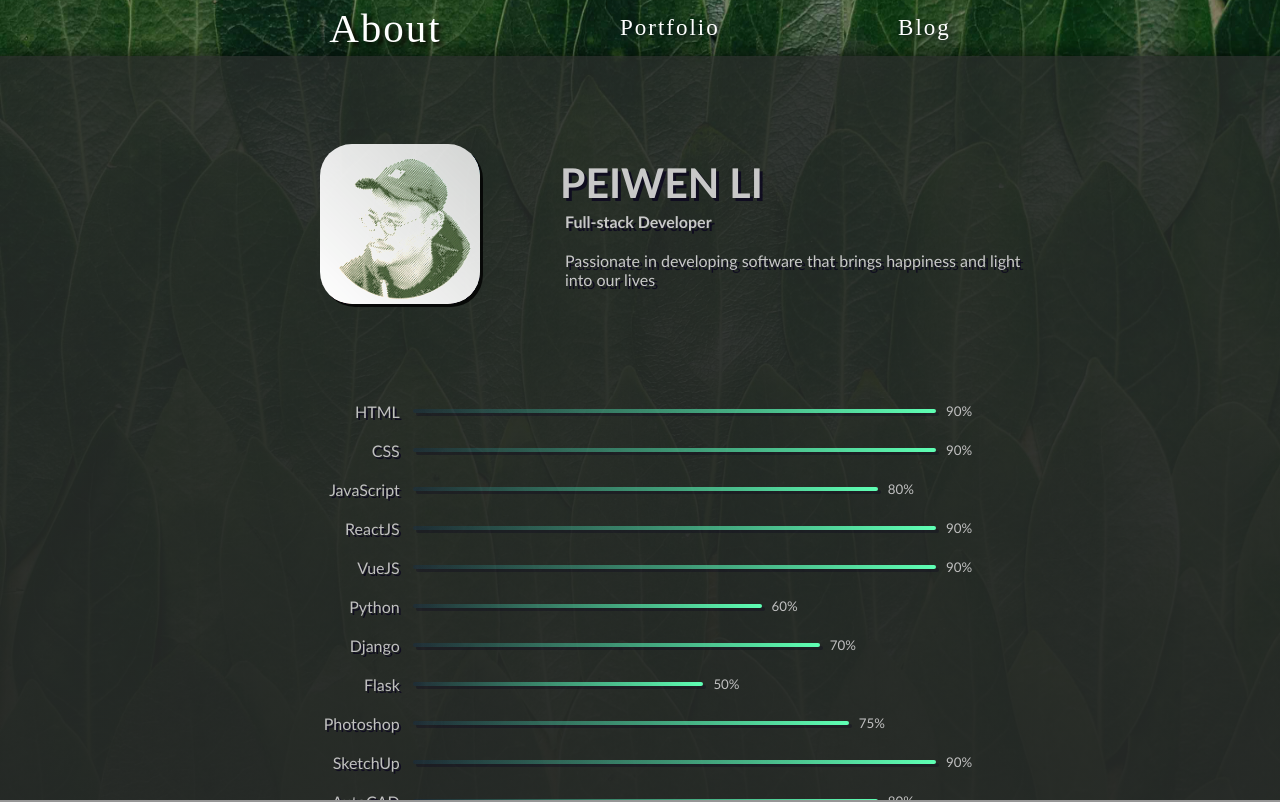
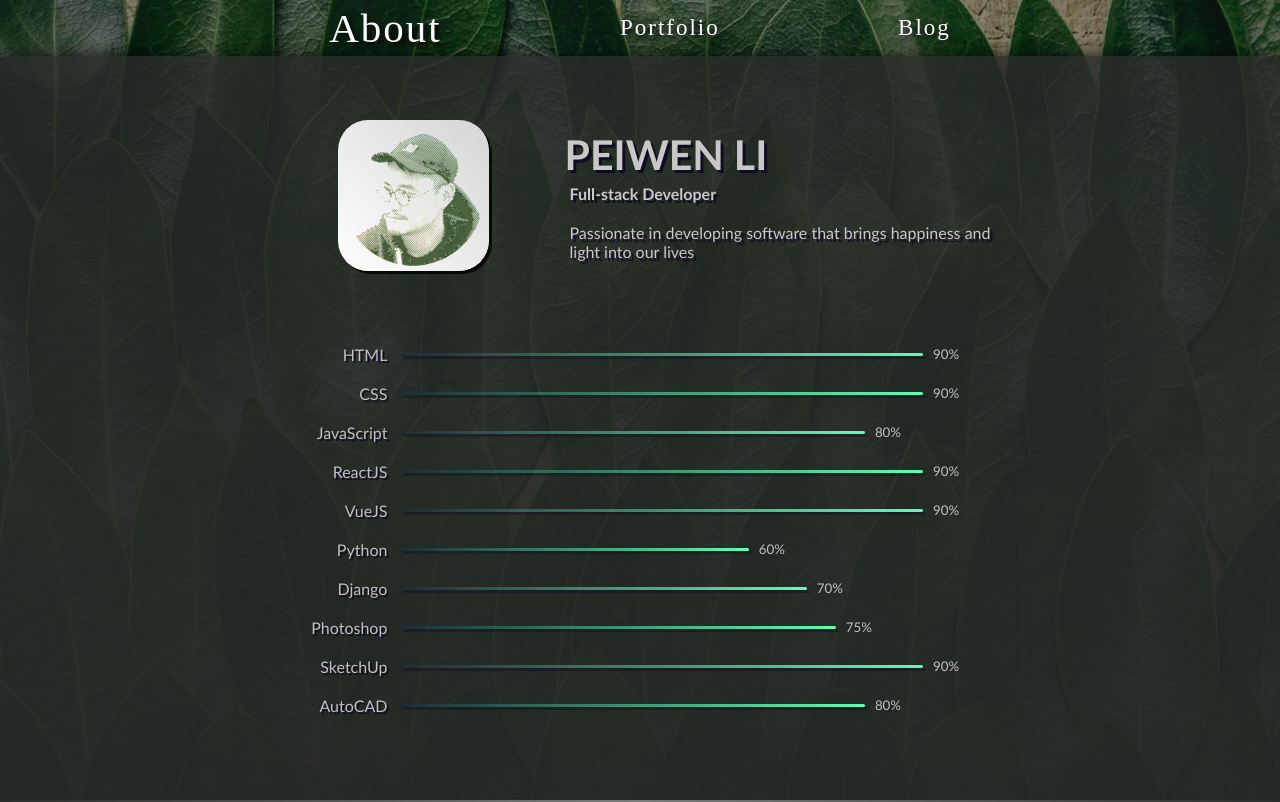
Before and after one commit to LD8/next-donlee, a Next.js app: page /about in a window 1280 px wide. Shown: the top 802 px of the page. Built offline with nearby package versions, Linux system fonts and the light colour scheme; a web font is replaced by a local one.

Commit message:
feat: about page transition and style done

```diff
--- a/components/AboutPage/AnimateImage.js
+++ /dev/null
@@ -1,39 +0,0 @@
-import React from 'react'
-import styled from 'styled-components'
-import { useSpring, animated } from 'react-spring'
-
-export default function AnimateImage({ imageSource, altText }) {
-  const dangleProps = useSpring({
-    transform: 'rotateZ(0deg)',
-    from: { transform: 'rotateZ(30deg)' },
-    config: { mass: 3, tension: 150, friction: 15 },
-  })
-
-  return (
-    <ImgContainer id='ImgContainer'>
-      <animated.img src={imageSource} alt={altText} style={dangleProps} />
-    </ImgContainer>
-  )
-}
-
-const ImgContainer = styled.div`
-  display: flex;
-  justify-content: center;
-  width: 40%;
-  @media only screen and (max-width: 800px) {
-    width: 100%;
-  }
-  img {
-    width: 50%;
-    height: 50%;
-    max-width: 200px;
-    border-radius: 20%;
-    box-shadow: 3px 3px 0 rgba(10, 5, 30, 0.8);
-    background-image: linear-gradient(
-      45deg,
-      rgba(230, 210, 200, 1),
-      rgba(200, 220, 220, 0.8)
-    );
-    filter: contrast(1.9);
-  }
-`
--- a/components/AboutPage/Skill.js
+++ b/components/AboutPage/Skill.js
@@ -1,4 +1,3 @@
-import React from 'react'
 import styled from 'styled-components'
 import { useSpring, animated, config } from 'react-spring'
 
--- a/components/AboutPage/index.js
+++ b/components/AboutPage/index.js
@@ -1,19 +1,19 @@
 import Head from 'next/head'
-import React from 'react'
 import styled from 'styled-components'
 import { SKILLS } from '../consts'
-import AnimateImage from './AnimateImage'
 import Skill from './Skill'
 
 export const AboutPage = () => {
   return (
-    <>
+    <SMyInfo id='SMyInfo'>
       <Head>
         <title>About Peiwen Li</title>
       </Head>
-      <SMyInfo id='SMyInfo'>
+
       <section className='info-section'>
-          <AnimateImage imageSource='/portrait.png' altText='my portrait' />
+        <div className='my-portrait'>
+          <img src='/portrait.png' alt='my portrait' />
+        </div>
         <div className='my-info'>
           <h2>Peiwen Li</h2>
           <h4>Full-stack Developer</h4>
@@ -37,39 +37,41 @@
         </ul>
       </section>
     </SMyInfo>
-    </>
   )
-}
-
-export async function getStaticProps(context) {
-  const res = await fetch(`https://.../data`)
-  const data = await res.json()
-
-  if (!data) {
-    return {
-      notFound: true,
-    }
-  }
-
-  return {
-    props: {}, // will be passed to the page component as props
-  }
 }
 
 const SMyInfo = styled.div`
   width: 100%;
   max-width: 800px;
-  min-height: 900px;
-  display: flex;
-  flex-wrap: wrap;
+  min-height: 700px;
   .info-section {
     width: 100%;
-    margin: 5vh auto;
+    margin: 4rem auto;
     display: flex;
     flex-wrap: wrap;
     align-items: center;
     justify-content: center;
-    /* img is styled in AnimateImage.js */
+    .my-portrait {
+      display: flex;
+      justify-content: center;
+      width: 40%;
+      @media only screen and (max-width: 800px) {
+        width: 100%;
+      }
+      img {
+        width: 50%;
+        height: 50%;
+        max-width: 200px;
+        border-radius: 20%;
+        box-shadow: 3px 3px 0 rgba(10, 5, 30, 0.8);
+        background-image: linear-gradient(
+          45deg,
+          rgba(230, 210, 200, 1),
+          rgba(200, 220, 220, 0.8)
+        );
+        filter: contrast(1.9);
+      }
+    }
     .my-info {
       width: 60%;
       text-align: left;
@@ -92,18 +94,18 @@
         width: calc(100vw - 8px);
         text-align: center;
         h2 {
-          margin: 4vh 0 5px 0;
+          margin: 20px 0 5px 0;
         }
         h4,
         p {
-          margin: 0 10px 2vh;
+          margin: 0 10px 10px;
         }
       }
     }
   }
   .skill-section {
-    width: 100%;
-    margin: 0 20px 5vh 10px;
+    width: 90%;
+    margin: 0 20px 40px 20px;
     ul {
       width: 100%;
       max-width: 680px;
--- a/components/Layout/Footer.js
+++ /dev/null
@@ -1,89 +0,0 @@
-import React from 'react'
-import styled from 'styled-components'
-import Icon from './Icon'
-
-const icons = [
-  {
-    name: 'Email',
-    imageSource: '/svg/At.svg',
-    altText: 'Email address: Mail to Peiwen Li at don_lee@me.com',
-    href: 'mailto: don_lee@me.com',
-  },
-  {
-    name: 'CV',
-    imageSource: '/svg/CV.svg',
-    altText: 'CV/Resumé of Peiwen Li, click to view',
-    href: '/cv',
-  },
-  {
-    name: 'Github',
-    imageSource: '/svg/Github.svg',
-    altText: 'Github account of Peiwen Li',
-    href: 'https://github.com/LD8',
-  },
-]
-
-export default function Footer() {
-  return (
-    <SFooter id='SFooter'>
-      {icons.map((i, index) => (
-        <Icon
-          key={index}
-          name={i.name}
-          imageSource={i.imageSource}
-          altText={i.altText}
-          index={index}
-          href={i.href}
-        />
-      ))}
-    </SFooter>
-  )
-}
-
-const SFooter = styled.footer`
-  position: sticky;
-  top: 100%;
-  width: 100%;
-  height: 15vh;
-  min-height: 170px;
-  max-height: 250px;
-  display: flex;
-  justify-content: center;
-  align-items: center;
-  /* background-color:rgb(220, 225, 200); */
-  background-image: linear-gradient(
-    90deg,
-    rgb(40, 46, 41),
-    rgba(140, 143, 141, 0.8),
-    rgb(40, 46, 41)
-  );
-  .icon {
-    display: flex;
-    flex-direction: column;
-    justify-content: center;
-    align-items: center;
-    a {
-      margin: 0 calc(1vw + 20px);
-      padding: 0;
-
-      img {
-        height: 40px;
-        @media only screen and (max-width: 800px) {
-          height: 35px;
-        }
-      }
-    }
-    p {
-      /* font-family: "Lobster", cursive; */
-      margin-top: 10px;
-      font-size: small;
-      a {
-        color: rgb(220, 220, 220);
-        text-decoration: none;
-        :hover {
-          text-decoration: underline;
-        }
-      }
-    }
-  }
-`
--- a/components/Layout/Icon.js
+++ b/components/Layout/Icon.js
@@ -1,5 +1,6 @@
-import React, { useState } from 'react'
-import { useSpring, animated } from 'react-spring'
+import { useState } from 'react'
+import { animated, useSpring } from 'react-spring'
+import styled from 'styled-components'
 
 export default function Icon({ name, imageSource, altText, index, href }) {
   const [isHovered, setIsHovered] = useState(false)
@@ -18,7 +19,7 @@
   })
 
   return (
-    <div className='icon'>
+    <SIcon id={`SIcon_${name}`}>
       <animated.div
         onMouseEnter={() => setIsHovered(true)}
         onMouseLeave={() => setIsHovered(false)}
@@ -43,6 +44,35 @@
           {name}
         </a>
       </p>
-    </div>
+    </SIcon>
   )
 }
+
+const SIcon = styled.div`
+  display: flex;
+  flex-direction: column;
+  justify-content: center;
+  align-items: center;
+  a {
+    margin: 0 calc(1vw + 20px);
+    padding: 0;
+
+    img {
+      height: 40px;
+      @media only screen and (max-width: 800px) {
+        height: 35px;
+      }
+    }
+  }
+  p {
+    margin-top: 10px;
+    font-size: small;
+    a {
+      color: rgb(220, 220, 220);
+      text-decoration: none;
+      :hover {
+        text-decoration: underline;
+      }
+    }
+  }
+`
--- a/components/Layout/Main.js
+++ b/components/Layout/Main.js
@@ -1,62 +1,59 @@
-import React from 'react'
-import { animated, useTransition } from 'react-spring'
 import styled from 'styled-components'
-import Footer from './Footer'
+import { FOOTER_ICONS } from '../consts'
+import Icon from './Icon'
 
 export default function Main({ children }) {
+  const footerContent = FOOTER_ICONS.map((i, index) => (
+    <Icon
+      key={index}
+      name={i.name}
+      imageSource={i.imageSource}
+      altText={i.altText}
+      index={index}
+      href={i.href}
+    />
+  ))
+
   return (
-    <SMain id='main'>
-      <SPageContainer id='SPageContainer'>
-        <div className='scroll-page'>
-          {children}
-          <Footer />
-        </div>
-      </SPageContainer>
-    </SMain>
+    <SMainWrapper id='SMainWrapper'>
+      <main>{children}</main>
+      <footer>{footerContent}</footer>
+    </SMainWrapper>
   )
 }
 
-const SMain = styled(animated.main)`
-  position: relative;
-  height: 100%;
+const SMainWrapper = styled.div`
   width: 100%;
+  min-height: 950px;
   z-index: 5;
-`
-
-const SPageContainer = styled.div`
-  position: absolute;
-  height: 93vh;
-  width: 100vw;
-  top: 7vh;
-  display: flex;
-  flex-direction: column;
-  align-items: center;
   border-radius: 5px 5px 0 0;
   box-shadow: 0 0 20px var(--bg-shadow-color);
-  will-change: transform opacity;
-  .scroll-page {
-    width: 100%;
-    height: 100%;
+  color: silver;
+  background-image: linear-gradient(
+    180deg,
+    rgba(40, 43, 41, 0.8),
+    rgba(40, 43, 41, 0.9)
+  );
+
+  > main {
     display: flex;
     flex-direction: column;
-    align-items: center; /* DO NOT USE 'justify-content: center', or it won't scroll */
-    overflow-y: scroll;
-    overflow-x: hidden;
-    -webkit-overflow-scrolling: touch; /* keep scrolling after finger leaves the screen */
-    /* dark background, light font */
-    color: silver;
-    /* background-color: rgb(40, 43, 41); */
+    align-items: center;
+  }
+
+  > footer {
+    position: sticky;
+    top: 100%;
+    width: 100%;
+    height: 160px;
+    display: flex;
+    justify-content: center;
+    align-items: center;
     background-image: linear-gradient(
-      180deg,
-      rgba(40, 43, 41, 0.8),
-      rgba(40, 43, 41, 0.9)
+      90deg,
+      rgb(40, 46, 41),
+      rgba(140, 143, 141, 0.8),
+      rgb(40, 46, 41)
     );
-    ::-webkit-scrollbar {
-      width: 4px;
-    }
-    ::-webkit-scrollbar-thumb {
-      background-color: rgba(80, 100, 80, 0.3);
-      border-radius: 3px;
-    }
   }
 `
--- a/components/Layout/Nav.js
+++ b/components/Layout/Nav.js
@@ -34,14 +34,12 @@
   max-width: 1000px;
   height: 7vh;
   top: ${(props) => (props.top ? '40vh' : '0')};
-  display: flex;
-  justify-content: center;
-  align-items: center;
   z-index: 10;
   transition: all 0.5s ease;
   ul {
     width: 80%;
-    height: 7vh;
+    height: 100%;
+    margin: 0 auto;
     display: flex;
     justify-content: space-around;
     align-items: center;
--- a/components/Layout/Quote.js
+++ b/components/Layout/Quote.js
@@ -1,7 +1,6 @@
-import React from 'react'
 import styled from 'styled-components'
 
-export default function Quote({ show }) {
+export default function Quote({ show = false }) {
   return (
     <SQuote show={show}>
       <p>
--- a/components/Layout/index.js
+++ b/components/Layout/index.js
@@ -1,5 +1,4 @@
 import { useRouter } from 'next/router'
-import React from 'react'
 import styled from 'styled-components'
 import Main from './Main'
 import Nav from './Nav'
@@ -11,41 +10,39 @@
   const isLanding = pathname === '/'
 
   return (
-    <>
+    <SContainer id='SContainer' isLanding={isLanding}>
       <Head>
         <title>Peiwen Li</title>
       </Head>
-      <SContainer id='SContainer'>
-        <SBGDimmer id='SBGDimmer' lighten={isLanding} />
-        <Nav />
-        {!isLanding && <Main>{children}</Main>}
-        <Quote show={isLanding} />
-      </SContainer>
-    </>
+      <SBGDimmer id='SBGDimmer' lighten={isLanding} />
+      <Nav />
+      {!isLanding && <Main>{children}</Main>}
+      <Quote show={isLanding} />
+    </SContainer>
   )
 }
 
 const SContainer = styled.div`
-  position: relative;
-  height: 100vh;
-  width: 100vw;
+  padding-top: ${({ isLanding }) => (isLanding ? '' : '7vh')};
+  min-width: 100%;
+  min-height: 100vh;
   display: flex;
   flex-direction: column;
   align-items: center;
-  overflow: hidden;
+  /* overflow: auto; */
 
   background-color: var(--bg-color);
   background-image: url('/bg.jpg');
-  background-repeat: no-repeat;
+  background-repeat: repeat-y;
   background-size: cover;
-  background-position: center;
+  background-position: top;
 `
 
 const SBGDimmer = styled.div`
-  position: absolute;
+  position: fixed;
   top: 0;
-  height: 100vh;
-  width: 100vw;
+  height: 100%;
+  width: 100%;
   transition: all 0.3s ease;
   background-color: ${({ lighten }) => (lighten ? '' : 'rgba(0, 0, 0, 0.4)')};
   background-image: linear-gradient(
--- a/components/PageNotFound/index.js
+++ b/components/PageNotFound/index.js
@@ -1,5 +1,4 @@
 import Head from 'next/head'
-import React from 'react'
 import styled from 'styled-components'
 
 export const PageNotFound = () => {
--- a/components/consts.js
+++ b/components/consts.js
@@ -2,6 +2,27 @@
   { name: 'About', path: '/about' },
   { name: 'Portfolio', path: '/portfolio' },
   { name: 'Blog', path: '/blog' },
+]
+
+export const FOOTER_ICONS = [
+  {
+    name: 'Email',
+    imageSource: '/svg/At.svg',
+    altText: 'Email address: Mail to Peiwen Li at don_lee@me.com',
+    href: 'mailto: don_lee@me.com',
+  },
+  {
+    name: 'CV',
+    imageSource: '/svg/CV.svg',
+    altText: 'CV/Resumé of Peiwen Li, click to view',
+    href: '/cv',
+  },
+  {
+    name: 'Github',
+    imageSource: '/svg/Github.svg',
+    altText: 'Github account of Peiwen Li',
+    href: 'https://github.com/LD8',
+  },
 ]
 
 export const SKILLS = [
@@ -12,7 +33,7 @@
   { skill: 'VueJS', percentage: 90 },
   { skill: 'Python', percentage: 60 },
   { skill: 'Django', percentage: 70 },
-  { skill: 'Flask', percentage: 50 },
+  // { skill: 'Flask', percentage: 50 },
   { skill: 'Photoshop', percentage: 75 },
   { skill: 'SketchUp', percentage: 90 },
   { skill: 'AutoCAD', percentage: 80 },
--- a/pages/_app.js
+++ b/pages/_app.js
@@ -1,27 +1,39 @@
 // import App from 'next/app'
-// import { useRouter } from 'next/router'
-import React from 'react'
-import { animated, useTransition } from 'react-spring'
+import { animated, useTransition, config } from 'react-spring'
 import { Layout } from '../components'
 import '../styles/global.css'
 
-export default function MyApp({ Component, pageProps }) {
+export default function MyApp({ Component, pageProps, router }) {
+  // console.log(router.pathname)
   const transitions = useTransition([Component], (c) => c, {
     from: {
       opacity: 0,
-      position: 'relative',
-      top: 0,
+      position: 'absolute',
       transform: 'translate3d(100%,0,0)',
     },
-    enter: { opacity: 1, transform: 'translate3d(0%,0,0)' },
-    leave: { opacity: 0, transform: 'translate3d(-50%,0,0)' },
+    enter: {
+      opacity: 1,
+      position: 'absolute',
+      transform: 'translate3d(0%,0,0)',
+    },
+    leave: {
+      opacity: 0,
+      position: 'absolute',
+      transform: 'translate3d(-100%,0,0)',
+    },
+    config: { ...config.gentle },
+    // delay: () => (router.pathname === '/' ? 2000 : 0),
   })
-  const aniMain = transitions.map(({ item: Component, props, key }) => (
-    <animated.div key={key} style={props}>
-      <Component {...pageProps} />
-    </animated.div>
-  ))
-  return <Layout>{aniMain}</Layout>
+
+  return (
+    <Layout>
+      {transitions.map(({ item: Component, props, key }) => (
+        <animated.div key={key} style={props}>
+          <Component {...pageProps} />
+        </animated.div>
+      ))}
+    </Layout>
+  )
 }
 
 // Only uncomment this method if you have blocking data requirements for
```
Lines whose indentation alone changed are shown as unchanged.
